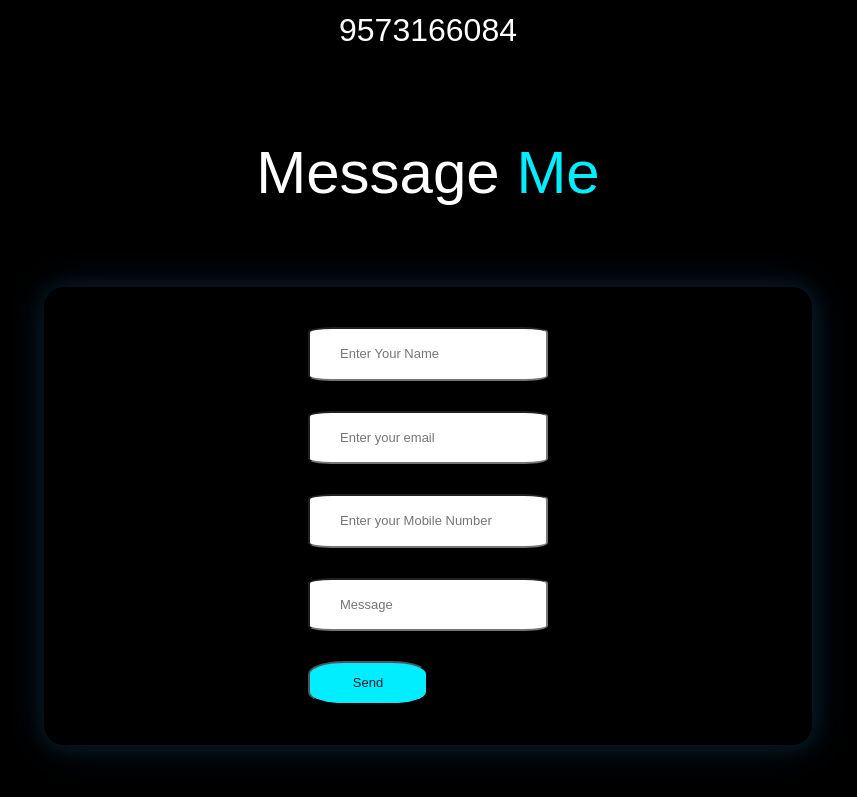
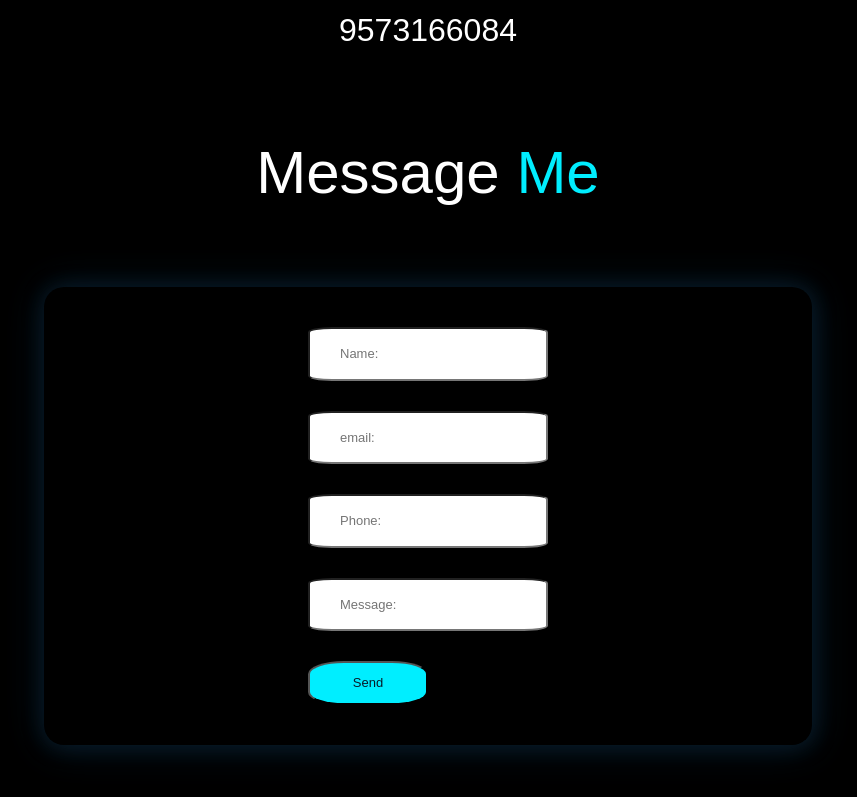
Before and after one commit to cybertharun/Tharun-Portfolio, a plain HTML site: page index.html in a window 1280 px wide. Shown: the part 5354-6151 px from the top of the page, without its empty margins (212-1069 px from the left). Drawn offline with nearby package versions, Linux system fonts and the light colour scheme.

Commit message:
Update index.html

```diff
--- a/index.html
+++ b/index.html
@@ -455,10 +455,10 @@
   <div class="message">
     <form action="https://api.web3forms.com/submit" method="POST">
       <input type="hidden" name="access_key" value="1b7cc7d4-8a49-4736-8045-a7b1f77ce85f">
-      <input type="text" name="name" placeholder="Enter Your Name" required>
-      <input type="email" name="email" placeholder="Enter your email" required>
-      <input type="number" name="phone" placeholder="Enter your Mobile Number" required>
-      <input type="text-area" rows="4" name="message" placeholder="Message" required>
+      <input type="text" name="name" placeholder="Name:" required>
+      <input type="email" name="email" placeholder="email:" required>
+      <input type="number" name="phone" placeholder="Phone:" required>
+      <input type="text-area" rows="6" name="message" placeholder="Message:" required>
       <button type="submit">Send</button>
     </form>
   </div>
```
